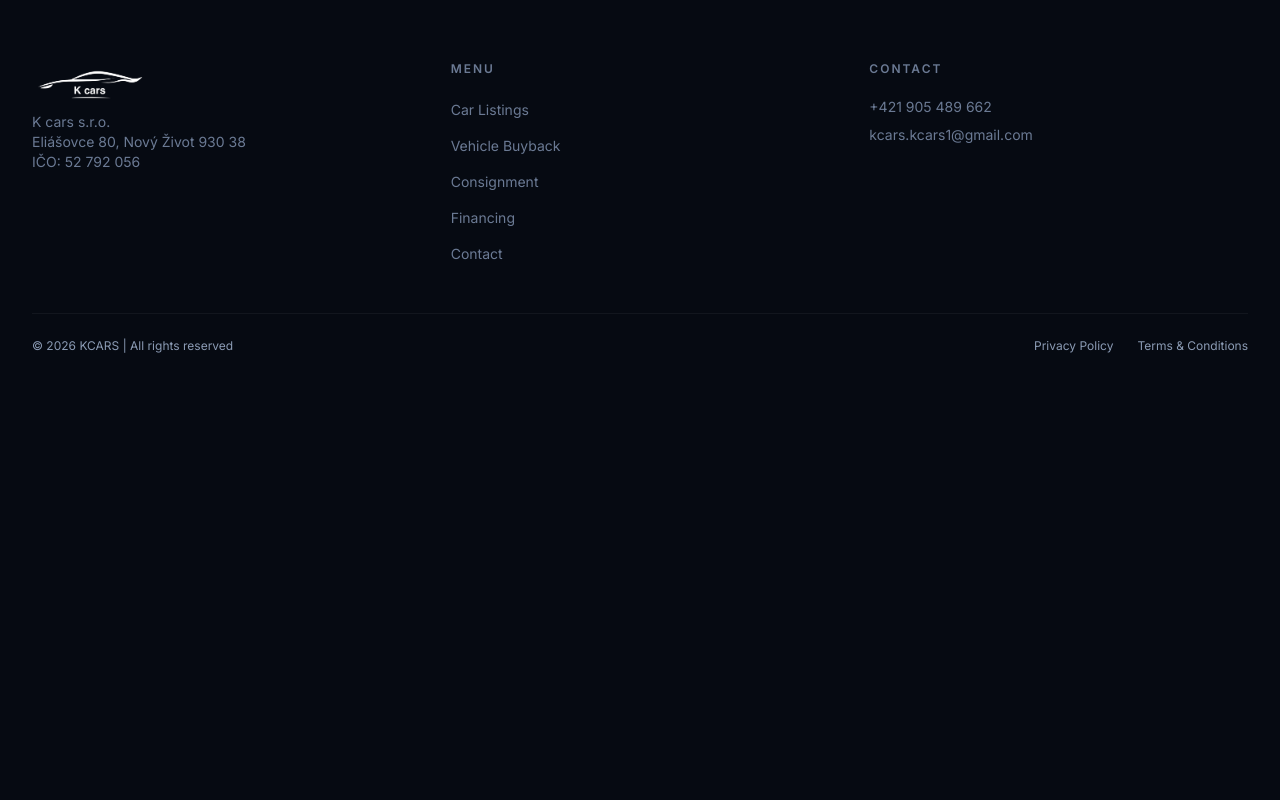
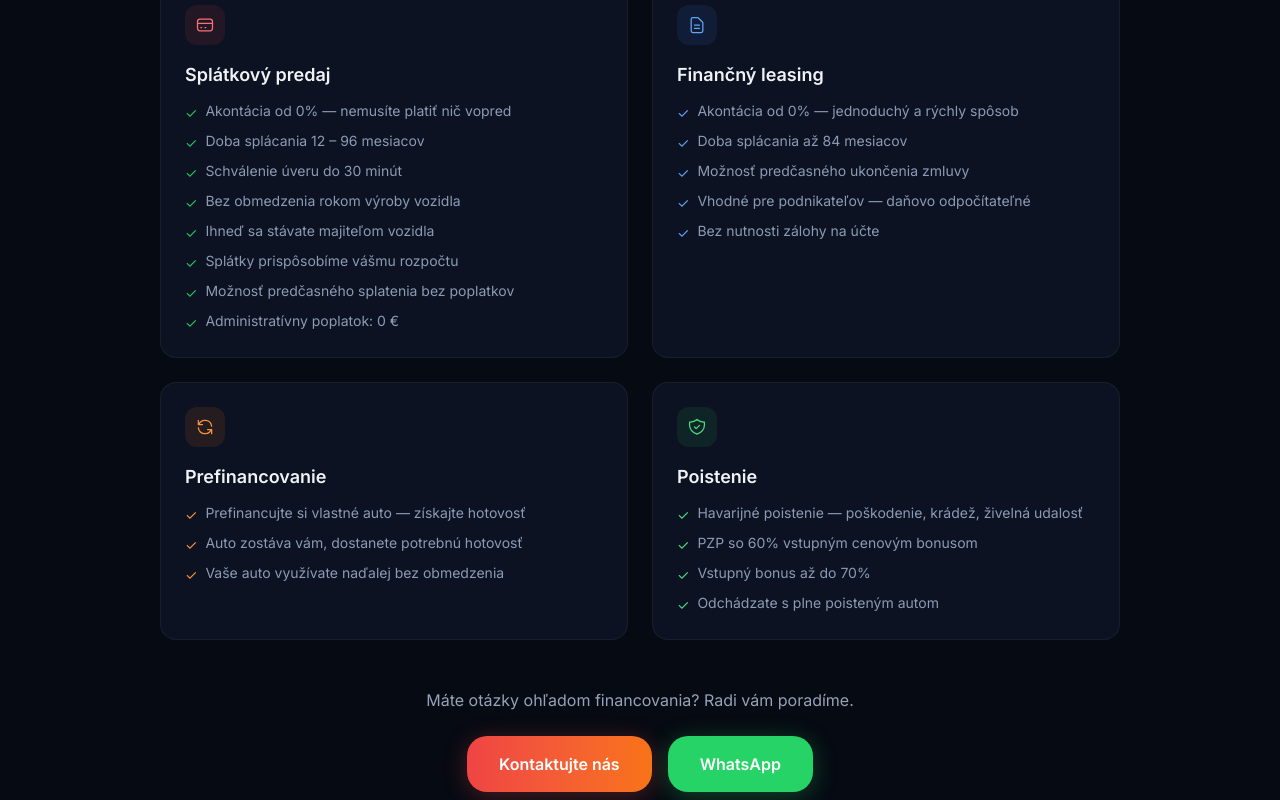
Before and after one commit to Richard-Vass/kcars-web, a Next.js app: page /en/leasing in a window 1280 px wide. Shown: the part 1120-1920 px from the top of the page. Before the commit the page ends 1538 px from the top, so only its background shows below. Built offline with nearby package versions, Linux system fonts and the light colour scheme.

Commit message:
Step 1: Detailed leasing conditions (splátkový predaj, leasing, prefinancovanie, poistenie)

```diff
--- a/src/app/[locale]/leasing/page.tsx
+++ b/src/app/[locale]/leasing/page.tsx
@@ -300,6 +300,159 @@ export default function LeasingPage() {
             </div>
           </div>
         </div>
+        {/* Detailed conditions */}
+        <div className="mt-12 grid grid-cols-1 md:grid-cols-2 gap-6">
+          {/* Splátkový predaj */}
+          <div className="bg-[#0c1221] rounded-2xl border border-white/5 p-6">
+            <div className="w-10 h-10 bg-[#ef4444]/10 rounded-xl flex items-center justify-center mb-4">
+              <svg className="w-5 h-5 text-[#f87171]" fill="none" viewBox="0 0 24 24" stroke="currentColor">
+                <path strokeLinecap="round" strokeLinejoin="round" strokeWidth={1.5} d="M3 10h18M7 15h1m4 0h1m-7 4h12a3 3 0 003-3V8a3 3 0 00-3-3H6a3 3 0 00-3 3v8a3 3 0 003 3z" />
+              </svg>
+            </div>
+            <h3 className="text-lg font-semibold text-[#f0f2f5] mb-3">Splátkový predaj</h3>
+            <ul className="space-y-2 text-sm text-[#8b9bb4]">
+              <li className="flex items-start gap-2">
+                <span className="text-[#22c55e] mt-0.5">✓</span>
+                Akontácia od 0% — nemusíte platiť nič vopred
+              </li>
+              <li className="flex items-start gap-2">
+                <span className="text-[#22c55e] mt-0.5">✓</span>
+                Doba splácania 12 – 96 mesiacov
+              </li>
+              <li className="flex items-start gap-2">
+                <span className="text-[#22c55e] mt-0.5">✓</span>
+                Schválenie úveru do 30 minút
+              </li>
+              <li className="flex items-start gap-2">
+                <span className="text-[#22c55e] mt-0.5">✓</span>
+                Bez obmedzenia rokom výroby vozidla
+              </li>
+              <li className="flex items-start gap-2">
+                <span className="text-[#22c55e] mt-0.5">✓</span>
+                Ihneď sa stávate majiteľom vozidla
+              </li>
+              <li className="flex items-start gap-2">
+                <span className="text-[#22c55e] mt-0.5">✓</span>
+                Splátky prispôsobíme vášmu rozpočtu
+              </li>
+              <li className="flex items-start gap-2">
+                <span className="text-[#22c55e] mt-0.5">✓</span>
+                Možnosť predčasného splatenia bez poplatkov
+              </li>
+              <li className="flex items-start gap-2">
+                <span className="text-[#22c55e] mt-0.5">✓</span>
+                Administratívny poplatok: 0 €
+              </li>
+            </ul>
+          </div>
+
+          {/* Leasing */}
+          <div className="bg-[#0c1221] rounded-2xl border border-white/5 p-6">
+            <div className="w-10 h-10 bg-[#3b82f6]/10 rounded-xl flex items-center justify-center mb-4">
+              <svg className="w-5 h-5 text-[#60a5fa]" fill="none" viewBox="0 0 24 24" stroke="currentColor">
+                <path strokeLinecap="round" strokeLinejoin="round" strokeWidth={1.5} d="M9 12h6m-6 4h6m2 5H7a2 2 0 01-2-2V5a2 2 0 012-2h5.586a1 1 0 01.707.293l5.414 5.414a1 1 0 01.293.707V19a2 2 0 01-2 2z" />
+              </svg>
+            </div>
+            <h3 className="text-lg font-semibold text-[#f0f2f5] mb-3">Finančný leasing</h3>
+            <ul className="space-y-2 text-sm text-[#8b9bb4]">
+              <li className="flex items-start gap-2">
+                <span className="text-[#60a5fa] mt-0.5">✓</span>
+                Akontácia od 0% — jednoduchý a rýchly spôsob
+              </li>
+              <li className="flex items-start gap-2">
+                <span className="text-[#60a5fa] mt-0.5">✓</span>
+                Doba splácania až 84 mesiacov
+              </li>
+              <li className="flex items-start gap-2">
+                <span className="text-[#60a5fa] mt-0.5">✓</span>
+                Možnosť predčasného ukončenia zmluvy
+              </li>
+              <li className="flex items-start gap-2">
+                <span className="text-[#60a5fa] mt-0.5">✓</span>
+                Vhodné pre podnikateľov — daňovo odpočítateľné
+              </li>
+              <li className="flex items-start gap-2">
+                <span className="text-[#60a5fa] mt-0.5">✓</span>
+                Bez nutnosti zálohy na účte
+              </li>
+            </ul>
+          </div>
+
+          {/* Prefinancovanie */}
+          <div className="bg-[#0c1221] rounded-2xl border border-white/5 p-6">
+            <div className="w-10 h-10 bg-[#f97316]/10 rounded-xl flex items-center justify-center mb-4">
+              <svg className="w-5 h-5 text-[#fb923c]" fill="none" viewBox="0 0 24 24" stroke="currentColor">
+                <path strokeLinecap="round" strokeLinejoin="round" strokeWidth={1.5} d="M4 4v5h.582m15.356 2A8.001 8.001 0 004.582 9m0 0H9m11 11v-5h-.581m0 0a8.003 8.003 0 01-15.357-2m15.357 2H15" />
+              </svg>
+            </div>
+            <h3 className="text-lg font-semibold text-[#f0f2f5] mb-3">Prefinancovanie</h3>
+            <ul className="space-y-2 text-sm text-[#8b9bb4]">
+              <li className="flex items-start gap-2">
+                <span className="text-[#fb923c] mt-0.5">✓</span>
+                Prefinancujte si vlastné auto — získajte hotovosť
+              </li>
+              <li className="flex items-start gap-2">
+                <span className="text-[#fb923c] mt-0.5">✓</span>
+                Auto zostáva vám, dostanete potrebnú hotovosť
+              </li>
+              <li className="flex items-start gap-2">
+                <span className="text-[#fb923c] mt-0.5">✓</span>
+                Vaše auto využívate naďalej bez obmedzenia
+              </li>
+            </ul>
+          </div>
+
+          {/* Poistenie */}
+          <div className="bg-[#0c1221] rounded-2xl border border-white/5 p-6">
+            <div className="w-10 h-10 bg-[#22c55e]/10 rounded-xl flex items-center justify-center mb-4">
+              <svg className="w-5 h-5 text-[#4ade80]" fill="none" viewBox="0 0 24 24" stroke="currentColor">
+                <path strokeLinecap="round" strokeLinejoin="round" strokeWidth={1.5} d="M9 12l2 2 4-4m5.618-4.016A11.955 11.955 0 0112 2.944a11.955 11.955 0 01-8.618 3.04A12.02 12.02 0 003 9c0 5.591 3.824 10.29 9 11.622 5.176-1.332 9-6.03 9-11.622 0-1.042-.133-2.052-.382-3.016z" />
+              </svg>
+            </div>
+            <h3 className="text-lg font-semibold text-[#f0f2f5] mb-3">Poistenie</h3>
+            <ul className="space-y-2 text-sm text-[#8b9bb4]">
+              <li className="flex items-start gap-2">
+                <span className="text-[#4ade80] mt-0.5">✓</span>
+                Havarijné poistenie — poškodenie, krádež, živelná udalosť
+              </li>
+              <li className="flex items-start gap-2">
+                <span className="text-[#4ade80] mt-0.5">✓</span>
+                PZP so 60% vstupným cenovým bonusom
+              </li>
+              <li className="flex items-start gap-2">
+                <span className="text-[#4ade80] mt-0.5">✓</span>
+                Vstupný bonus až do 70%
+              </li>
+              <li className="flex items-start gap-2">
+                <span className="text-[#4ade80] mt-0.5">✓</span>
+                Odchádzate s plne poisteným autom
+              </li>
+            </ul>
+          </div>
+        </div>
+
+        {/* CTA */}
+        <div className="mt-12 text-center">
+          <p className="text-[#94a3b8] mb-6">
+            Máte otázky ohľadom financovania? Radi vám poradíme.
+          </p>
+          <div className="flex gap-4 justify-center flex-wrap">
+            <a
+              href="/sk/kontakt"
+              className="bg-gradient-to-r from-[#ef4444] to-[#f97316] text-white font-semibold px-8 py-4 rounded-[20px] shadow-[0_4px_24px_rgba(239,68,68,0.3)] hover:-translate-y-1 transition-all"
+            >
+              Kontaktujte nás
+            </a>
+            <a
+              href="https://wa.me/421905489662?text=Dobrý%20deň,%20mám%20záujem%20o%20financovanie%20vozidla."
+              target="_blank"
+              rel="noopener noreferrer"
+              className="bg-[#25D366] text-white font-semibold px-8 py-4 rounded-[20px] shadow-[0_4px_24px_rgba(37,211,102,0.3)] hover:-translate-y-1 transition-all inline-flex items-center gap-2"
+            >
+              WhatsApp
+            </a>
+          </div>
+        </div>
       </div>
     </div>
   );
```
